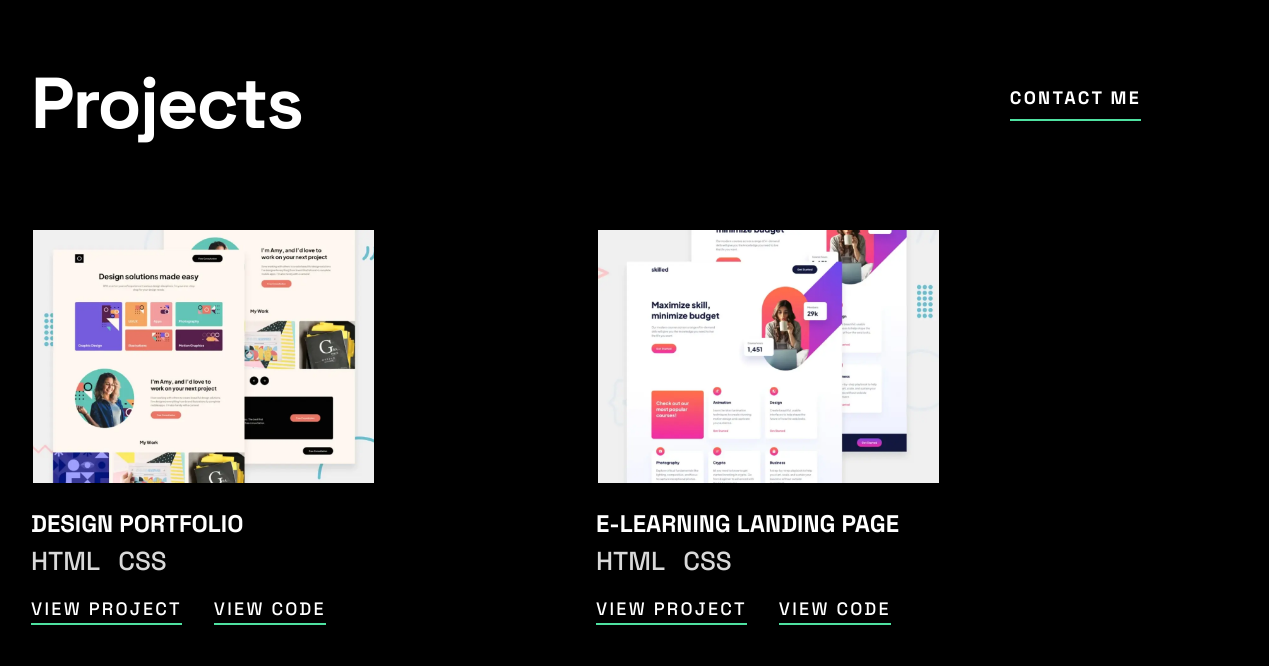
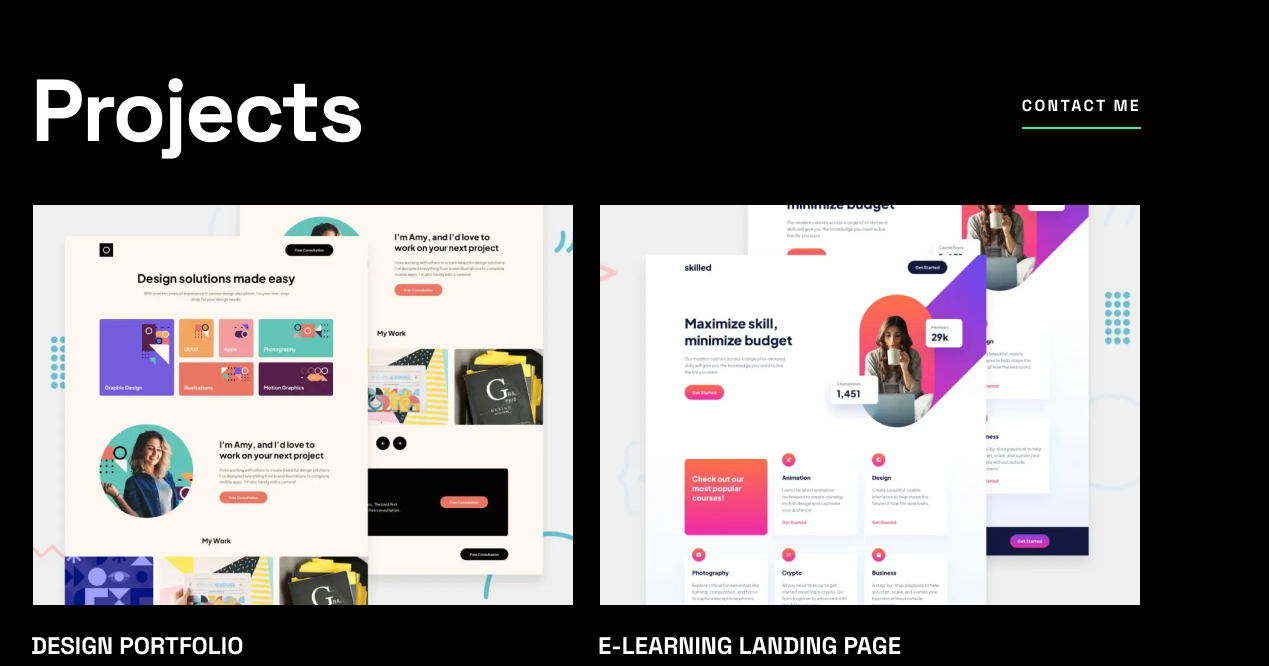
Before and after one commit to VasconcelloDev/single-page-developer, a website built with Vite: page index.html in a window 1536 px wide. Shown: the part 1196-1862 px from the top of the page, without its empty margins (182-1451 px from the left). Built offline with nearby package versions, Linux system fonts and the light colour scheme.

Commit message:
make projects section desktop compatible

```diff
--- a/style.css
+++ b/style.css
@@ -594,4 +594,33 @@ main {
     gap: 58px;
     grid-template-columns: repeat(3, 1fr);
   }
+
+  .projects__title__container h2 {
+    font-size: 5.5rem;
+    line-height: 5.5rem;
+    letter-spacing: -2.5px;
+  }
+
+  .projects__title__container a {
+    font-size: 1rem;
+    line-height: 1.625rem;
+    letter-spacing: 2.286px;
+  }
+
+  .projects__list {
+    gap: 69px 24px;
+  }
+  .projects__list span {
+    font-size: 1.125rem;
+    line-height: 1.75rem;
+  }
+  .projects__list img {
+    width: 100%;
+    height: 400px;
+    margin-top: 0;
+  }
+
+  .projects__navigator {
+    display: none;
+  }
 }
```
